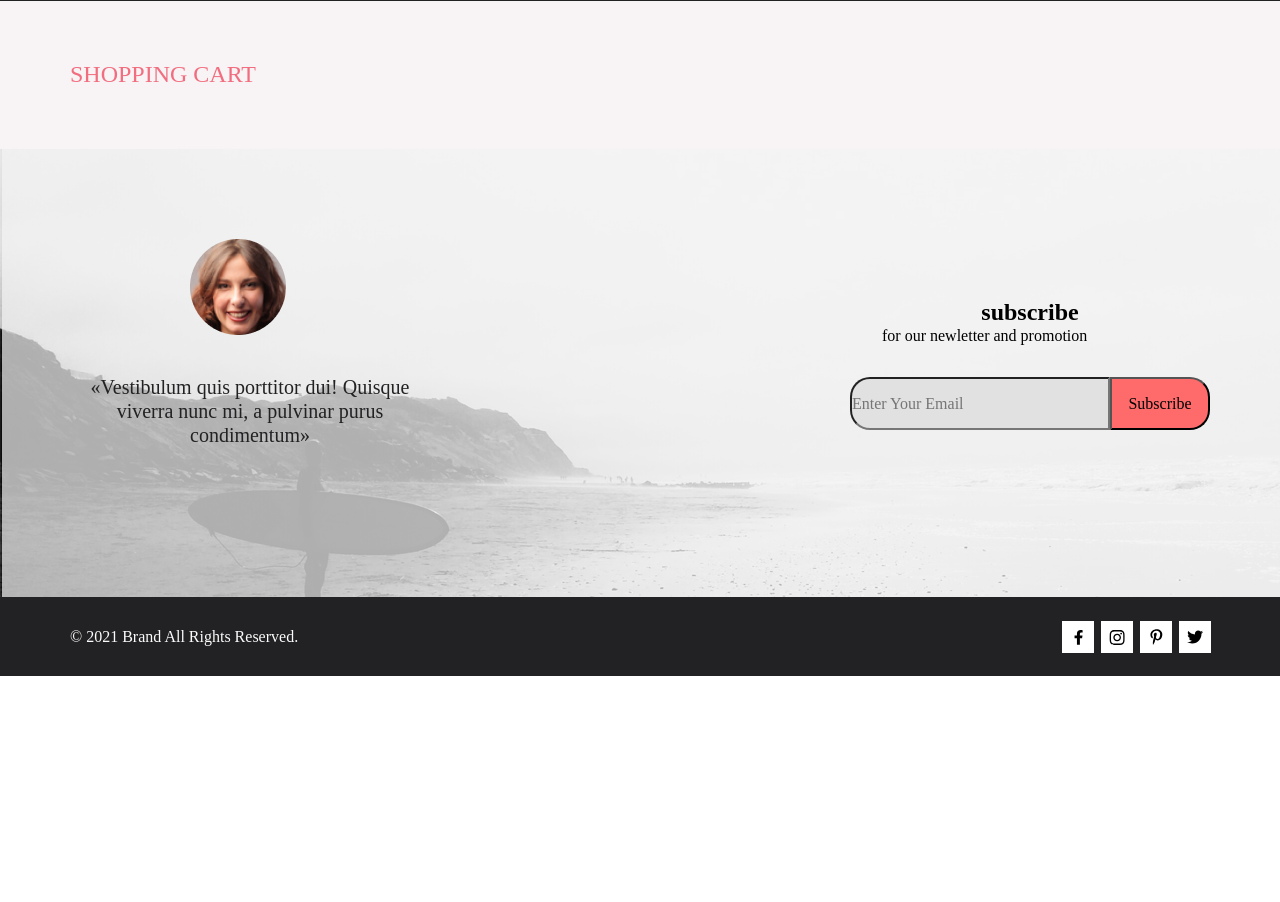
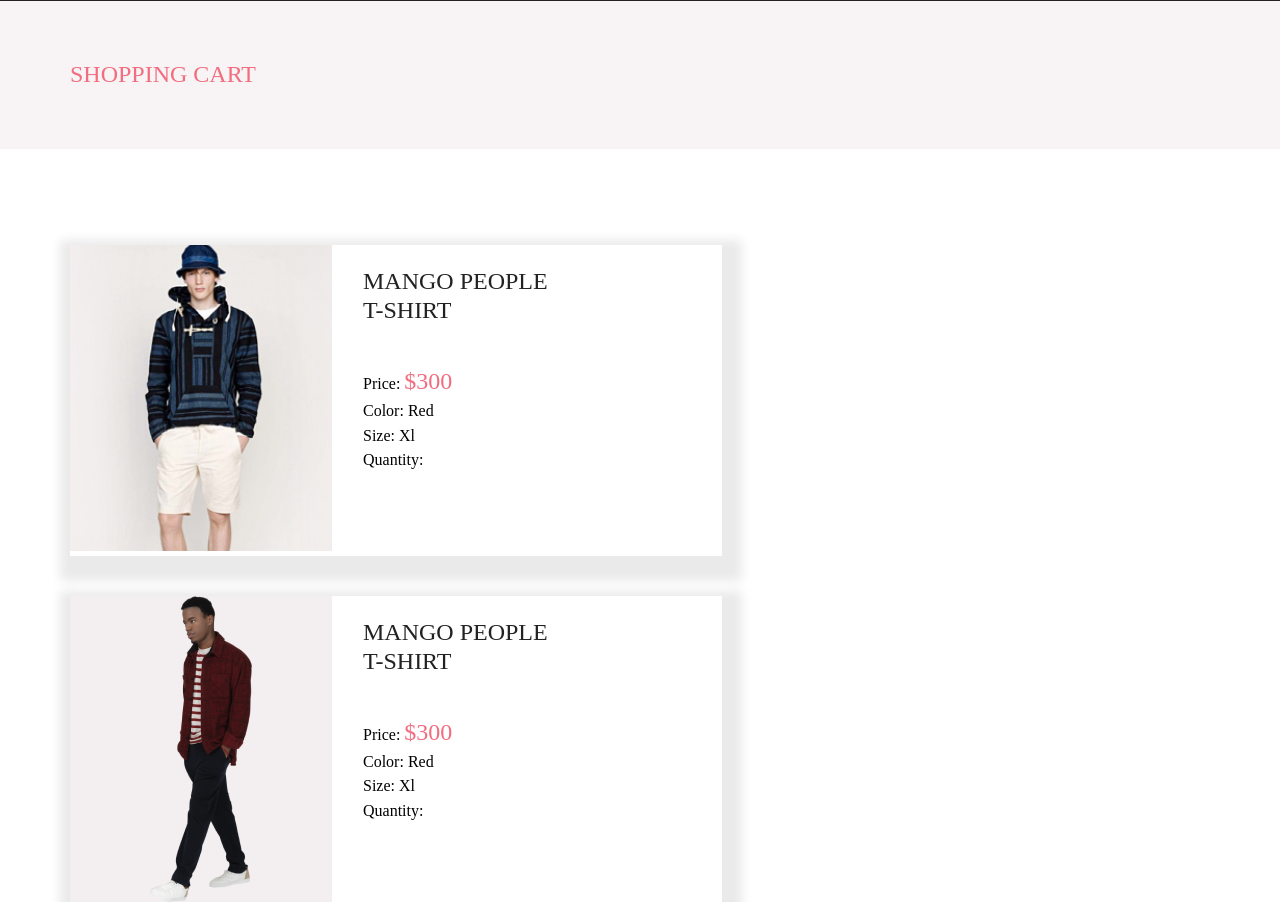
Before and after one commit to JuliaKyz/professional_layout_course, a plain HTML site: page cart.html in a window 1280 px wide. Shown: the part 78-980 px from the top of the page. Before the commit the page ends 839 px from the top, so only its background shows below. Drawn offline with Linux system fonts and the light colour scheme.

Commit message:
editing the cart page

```diff
--- a/cart.html
+++ b/cart.html
@@ -125,6 +125,49 @@
                 <h2 class="top_title">SHOPPING CART</h2>
             </div>
         </section>
+        <section class="card_box_product container">
+            <ul class="card_box_product_list">
+                <li class="card_box_product_list_item">
+                    <article class="brand_card">
+                        <div> <img src="image/cart_foto_1.png" alt="foto"></div>
+                        <div class="brand_card_txt">
+                            <h2 class="brand_card_title">MANGO PEOPLE<br> T-SHIRT</h2>
+                            <!--<button type="reset">
+                                <svg width="18" height="18" viewBox="0 0 18 18" xmlns="http://www.w3.org/2000/svg">
+                                    <path
+                                        d="M11.2453 9L17.5302 2.71516C17.8285 2.41741 17.9962 2.01336 17.9966 1.59191C17.997 1.17045 17.8299 0.76611 17.5322 0.467833C17.2344 0.169555 16.8304 0.00177586 16.4089 0.00140366C15.9875 0.00103146 15.5831 0.168097 15.2848 0.465848L9 6.75069L2.71516 0.465848C2.41688 0.167571 2.01233 0 1.5905 0C1.16868 0 0.764125 0.167571 0.465848 0.465848C0.167571 0.764125 0 1.16868 0 1.5905C0 2.01233 0.167571 2.41688 0.465848 2.71516L6.75069 9L0.465848 15.2848C0.167571 15.5831 0 15.9877 0 16.4095C0 16.8313 0.167571 17.2359 0.465848 17.5342C0.764125 17.8324 1.16868 18 1.5905 18C2.01233 18 2.41688 17.8324 2.71516 17.5342L9 11.2493L15.2848 17.5342C15.5831 17.8324 15.9877 18 16.4095 18C16.8313 18 17.2359 17.8324 17.5342 17.5342C17.8324 17.2359 18 16.8313 18 16.4095C18 15.9877 17.8324 15.5831 17.5342 15.2848L11.2453 9Z" />
+                                </svg>
+                            </button>-->
+                            <p class="brand_card_info">Price: <span class="brand_card_info_price"> $300</span> </p>
+                            <p class="brand_card_info">Color: Red</p>
+                            <p class="brand_card_info">Size: Xl </p>
+                            <p class="brand_card_info_last">Quantity: </p>
+                        </div>
+                    </article>
+                </li>
+                <li class="card_box_product_list_item">
+                    <article class="brand_card">
+                        <div> <img src="image/cart_foto_2.png" alt="foto"></div>
+                        <div class="brand_card_txt">
+                            <h2 class="brand_card_title">MANGO PEOPLE<br> T-SHIRT</h2>
+                            <!--<button type="reset">
+                                <svg width="18" height="18" viewBox="0 0 18 18" xmlns="http://www.w3.org/2000/svg">
+                                    <path
+                                        d="M11.2453 9L17.5302 2.71516C17.8285 2.41741 17.9962 2.01336 17.9966 1.59191C17.997 1.17045 17.8299 0.76611 17.5322 0.467833C17.2344 0.169555 16.8304 0.00177586 16.4089 0.00140366C15.9875 0.00103146 15.5831 0.168097 15.2848 0.465848L9 6.75069L2.71516 0.465848C2.41688 0.167571 2.01233 0 1.5905 0C1.16868 0 0.764125 0.167571 0.465848 0.465848C0.167571 0.764125 0 1.16868 0 1.5905C0 2.01233 0.167571 2.41688 0.465848 2.71516L6.75069 9L0.465848 15.2848C0.167571 15.5831 0 15.9877 0 16.4095C0 16.8313 0.167571 17.2359 0.465848 17.5342C0.764125 17.8324 1.16868 18 1.5905 18C2.01233 18 2.41688 17.8324 2.71516 17.5342L9 11.2493L15.2848 17.5342C15.5831 17.8324 15.9877 18 16.4095 18C16.8313 18 17.2359 17.8324 17.5342 17.5342C17.8324 17.2359 18 16.8313 18 16.4095C18 15.9877 17.8324 15.5831 17.5342 15.2848L11.2453 9Z" />
+                                </svg>
+                            </button>-->
+                            <p class="brand_card_info">Price: <span class="brand_card_info_price"> $300</span> </p>
+                            <p class="brand_card_info">Color: Red</p>
+                            <p class="brand_card_info">Size: Xl </p>
+                            <p class="brand_card_info_last">Quantity: </p>
+                        </div>
+                    </article>
+                </li>
+            </ul>
+
+
+
+        </section>
 
 
 
--- a/css/style.scss
+++ b/css/style.scss
@@ -836,6 +836,7 @@ background-position: left;
 
 .top_info_catalog{
     background-color:  #F8F3F4;
+    margin-bottom: 96px;
 }
 .top_info_box_catalog{
     min-width: 1140px;
@@ -970,3 +971,36 @@ background-position: left;
     fill: #EF5B70;
     margin: 0 23px 0 0;
 }
+.card_box_product_list_item{
+    max-width: 652px;
+    min-height: 306px;
+    list-style: none;
+    box-sizing: border-box;
+    box-shadow: 5px 10px 10px 15px #eaeaea;
+    margin-bottom: 40px;
+}
+.brand_card{
+    display: flex;
+}
+.brand_card_title{
+    padding-top: 22px;
+    padding-left: 31px;
+    padding-bottom: 42px;
+    font-weight: 400;
+    font-size: 24px;
+    line-height: 29px;
+    color: #222222;
+}
+.brand_card_info{
+    padding-bottom: 6px;
+    padding-left: 31px;
+}
+.brand_card_info_last{
+    padding-left: 31px;
+}
+.brand_card_info_price{
+    font-weight: 400;
+    font-size: 24px;
+    line-height: 29px;
+    color: #F16D7F;
+}
```
Also changed, not shown: css/style.css, image/cart_foto_1.png (added), image/cart_foto_2.png (added), image/cros.svg (added), 1 other file.
